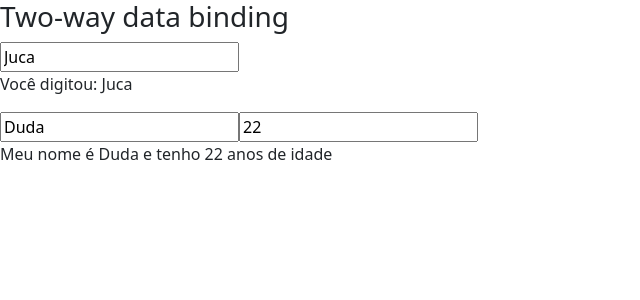
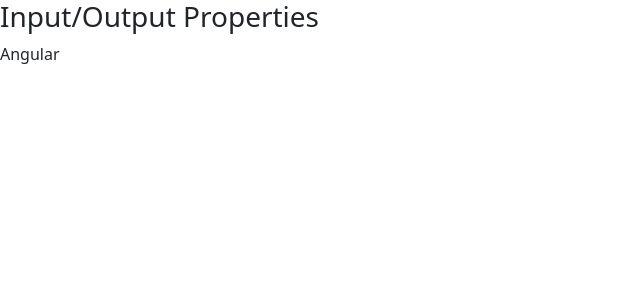
Before and after one commit to Jucalino/data-binding, an Angular app: page / in a window 1280 px wide. Shown: the top 300 px of the page, without its empty margins (0-640 px from the left). Built offline with nearby package versions, Linux system fonts and the light colour scheme.

Commit message:
input properties

```diff
--- a/src/app/app.module.ts
+++ b/src/app/app.module.ts
@@ -4,11 +4,13 @@
 import { AppComponent } from './app.component';
 import { DataBidingComponent } from './data-biding/data-biding.component';
 import { FormsModule } from '@angular/forms';
+import { InputPropertyComponent } from './input-property/input-property.component';
 
 @NgModule({
   declarations: [
     AppComponent,
-    DataBidingComponent
+    DataBidingComponent,
+    InputPropertyComponent
   ],
   imports: [
     BrowserModule,
--- a/src/app/data-biding/data-biding.component.html
+++ b/src/app/data-biding/data-biding.component.html
@@ -78,7 +78,7 @@
   </article>
 </section> -->
 
-<section class="two-way-binding">
+<!-- <section class="two-way-binding">
   <article>
     <h3>Two-way data binding</h3>
     <div>
@@ -96,4 +96,12 @@
       <p>Meu nome é {{ pessoa.nome }} e tenho {{ pessoa.idade }} anos de idade</p>
     </div>
   </article>
+</section> -->
+
+<section class="input-output-properties">
+  <article>
+    <h3>Input/Output Properties</h3>
+
+    <app-input [nome]="nomeDoCurso"></app-input>
+  </article>
 </section>
--- a/src/app/data-biding/data-biding.component.ts
+++ b/src/app/data-biding/data-biding.component.ts
@@ -18,6 +18,8 @@
     nome: 'Duda',
     idade: 22
   }
+
+  nomeDoCurso: string = 'Angular'
 
   getValor(){
     return 1
--- /dev/null
+++ b/src/app/input-property/input-property.component.html
@@ -0,0 +1 @@
+<p>{{ nomeCurso }}</p>
--- /dev/null
+++ b/src/app/input-property/input-property.component.ts
@@ -0,0 +1,17 @@
+import { Component, Input, OnInit } from '@angular/core';
+
+@Component({
+  selector: 'app-input',
+  templateUrl: './input-property.component.html',
+  styleUrls: ['./input-property.component.scss']
+})
+export class InputPropertyComponent implements OnInit {
+
+  @Input('nome') nomeCurso: string = ''
+
+  constructor() { }
+
+  ngOnInit(): void {
+  }
+
+}
```
Also changed, not shown: src/app/input-property/input-property.component.scss (added), 1 other file (tests, documents, lock files or other folders).
